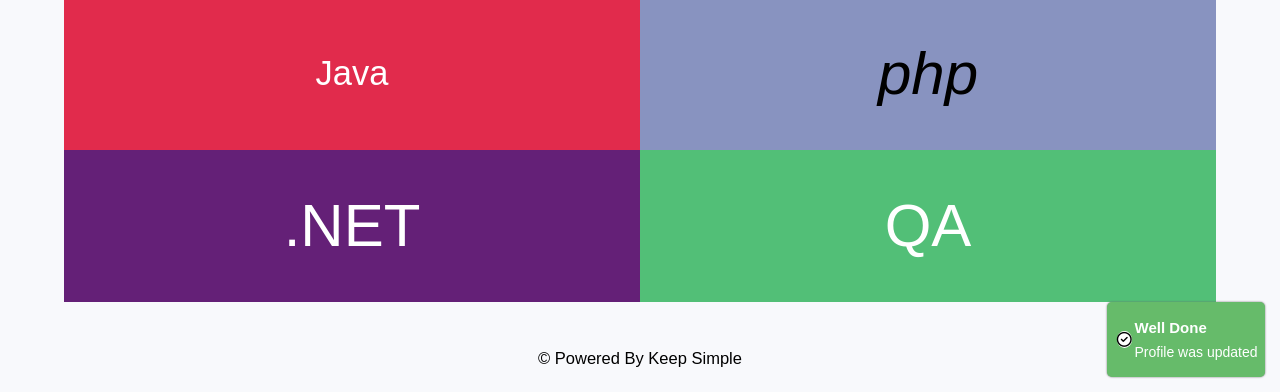
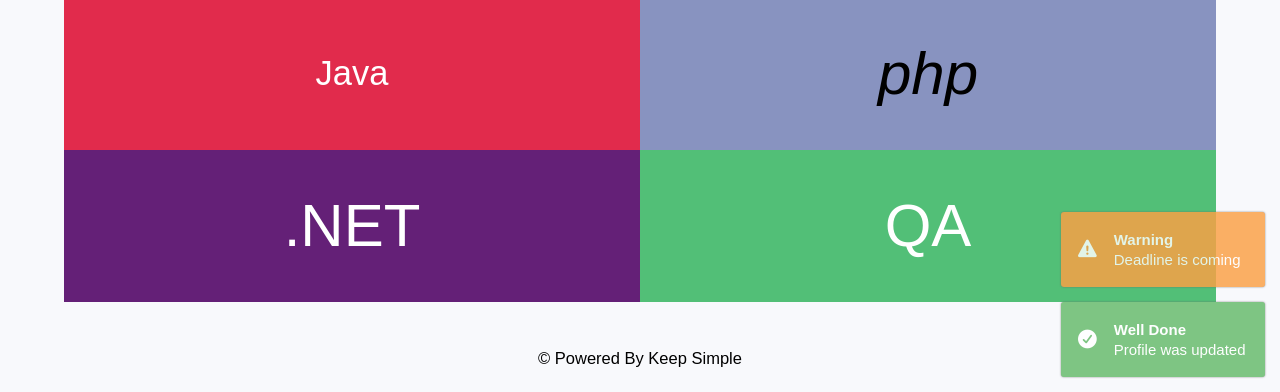
Before and after one commit to Keep-Simple/pure-html-css, a plain HTML site: page index.html in a window 1280 px wide. Shown: the part 408-800 px from the top of the page. Drawn offline with Linux system fonts and the light colour scheme.

Commit message:
finish notifications

```diff
--- a/index.html
+++ b/index.html
@@ -5,8 +5,8 @@
     <title>Frontend</title>
     <meta name="description" content="Task 4 for Binary Studio Academy"/>
     <meta name="viewport" content="width=device-width, initial-scale=1">
-    <link rel="stylesheet" href="styles.css"/>
-    <script src="https://use.fontawesome.com/06123ed7e8.js"></script>
+    <link rel="stylesheet" href="static/styles.css"/>
+    <link rel="stylesheet" href="static/css/all.css"/>
 </head>
 <body>
 <div class="container">
@@ -134,14 +134,19 @@
         <div class="footer">© Powered By Keep Simple</div>
     </div>
     <div class="notifications">
-        <div class="notification">
+        <div class="notification" style="background-color: #faa045;">
             <div class="notification-icon">
-                <i class="far fa-check-circle"></i>
+                <i style="color: white" class="fas fa-exclamation-triangle fa-lg"></i>
             </div>
-            <div class="notification-content">
-                <p class="n-type">Well Done</p>
-                <p class="n-message">Profile was updated</p>
+            <div class="notification-head">Warning</div>
+            <div class="notification-text">Deadline is coming</div>
+        </div>
+        <div class="notification" style="background-color: #66bb6a;">
+            <div class="notification-icon">
+                <i style="color: white" class="fas fa-check-circle fa-lg"></i>
             </div>
+            <div class="notification-head">Well Done</div>
+            <div class="notification-text">Profile was updated</div>
         </div>
     </div>
 </div>
--- a/styles.css
+++ b/static/styles.css
@@ -321,48 +321,41 @@ img.nav-logo {
 }
 
 .notification {
-    background-color: #66bb6a;
-    border-radius: 5px;
-    padding: .5em;
-    /*opacity: .8;*/
+    border-radius: 3px;
+    padding-right: 1.3em;
+    opacity: .83;
     box-shadow: 0 0 2px dimgrey;
-    cursor:pointer;
+    cursor: pointer;
     display: grid;
-    grid-template-columns: 1fr 6fr;
-    grid-template-areas: 'grid_icon grid_content';
-    align-items: center;
-    justify-items: center;
+    grid-template: repeat(2, 1fr) / 2fr 5fr;
+    grid-row-gap: 3px;
+    grid-template-areas:
+            'grid_icon grid_notif_head'
+            'grid_icon grid_notif_text';
 }
 
-.n-type {
-    color: #ffffff;
-    font-weight: 700;
-    margin-top: 0;
-    margin-bottom: 8px;
+.notification-head {
+    font-weight: bold;
+    color: white;
+    grid-area: grid_notif_head;
+    align-self: end;
 }
 
-.n-message {
-    font-size: 14px;
-    margin-top: 0;
-    margin-bottom: 0;
-    color: #ffffff;
-}
-
-.notification-content {
-    grid-area: grid_content;
+.notification-text {
+    color: white;
+    grid-area: grid_notif_text;
 }
 
 .notification-icon {
-    border-radius: 50%;
-    color: inherit;
-    background-color: white;
     grid-area: grid_icon;
-
+    align-self: center;
+    justify-self: center;
 }
 
-.notification:hover{
-    background-color: rgba(7, 149, 66, .8);
-    transition:0.5s;
+.notification:hover {
+    /*background-color: rgba(7, 149, 66, .8);*/
+    opacity: 1;
+    transition: 0.5s;
 }
 
 @media (max-width: 1300px) {
```
